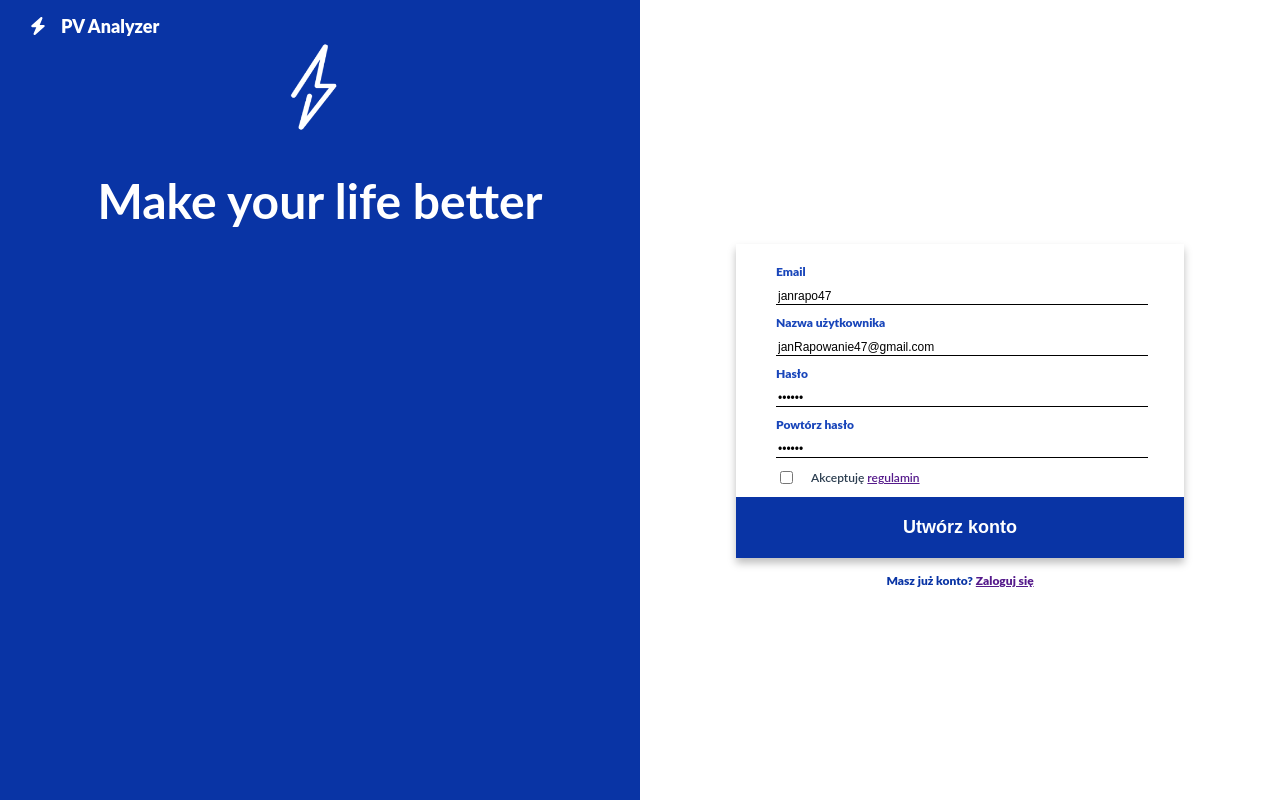
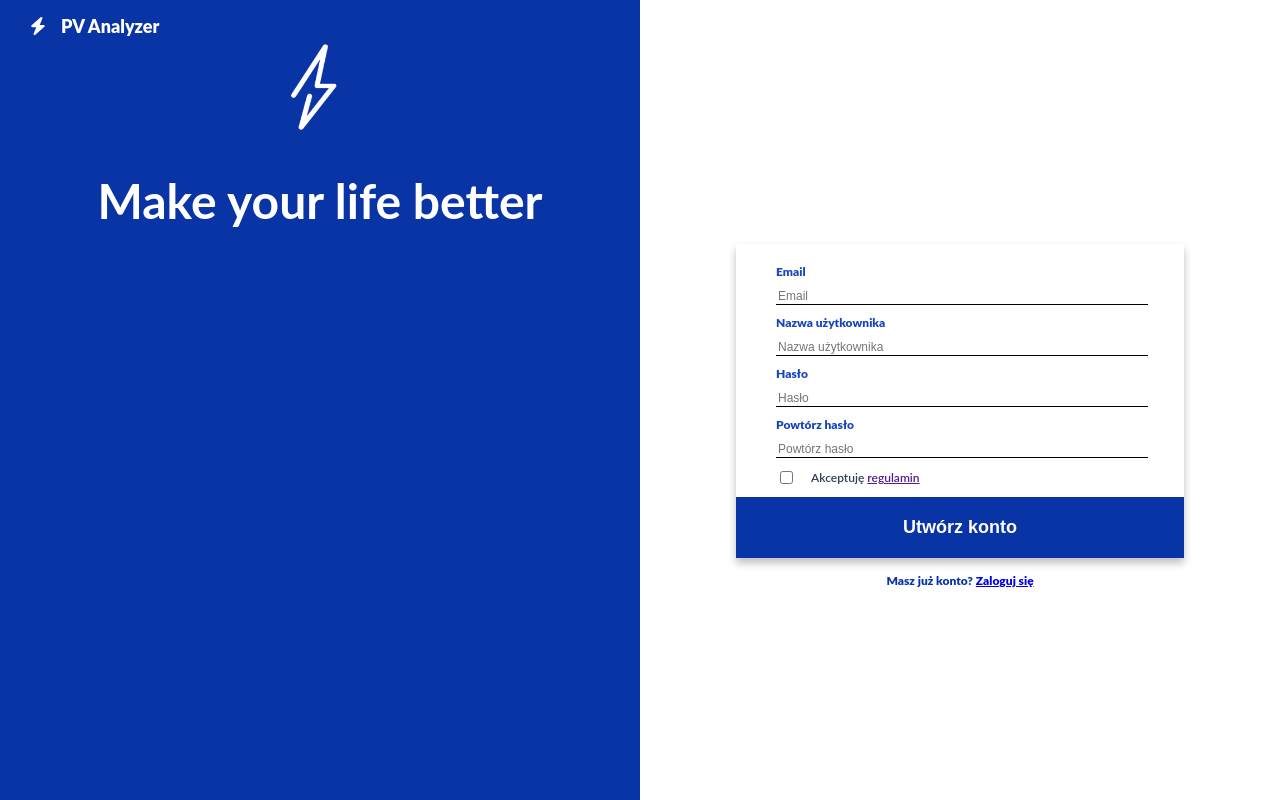
Before and after one commit to skni-kod/PVAnalyzer, a Vue app in the folder frontend-pvanalyzer/: page /register in a window 1280 px wide. Built offline with nearby package versions, Linux system fonts and the light colour scheme.

Commit message:
feat: register connect with api

```diff
--- a/frontend-pvanalyzer/src/pages/auth/LoginPage.vue
+++ b/frontend-pvanalyzer/src/pages/auth/LoginPage.vue
@@ -5,11 +5,23 @@
         <form @submit.prevent="siema">
           <div class="form-control">
             <label class="label-form" for="username">Nazwa użytkownika</label>
-                            <input class="input-form" type="text" id="username" placeholder="Email" v-model.trim="email" />
+            <input
+              class="input-form"
+              type="text"
+              id="username"
+              placeholder="Email"
+              v-model.trim="email"
+            />
           </div>
           <div class="form-control">
             <label class="label-form" for="password">Hasło </label>
-                            <input class="input-form" type="password" id="password" placeholder="Hasło" v-model.trim="password" />
+            <input
+              class="input-form"
+              type="password"
+              id="password"
+              placeholder="Hasło"
+              v-model.trim="password"
+            />
           </div>
         </form>
       </div>
@@ -19,90 +31,82 @@
     </div>
 
     <div class="bottom-text">
-                <span>Nie masz konta?  <a href="">Załóż konto</a></span>
+      <span>Nie masz konta? <router-link to="/register">Załóż konto</router-link></span>
     </div>
   </base-login-register>
 </template>
 
 <script>
 export default {
-data(){
-  return{
-    email: '',
-    password: '',
-    error: null
-  }
+  data() {
+    return {
+      email: "",
+      password: "",
+      error: null,
+    };
   },
 
-methods:{
-  // elo(){
-  //   console.log('Siema');
-  // },
-  siema(){
-    console.log('47 to jest pierdolony movement');
-  },
-  async submitForm(){
-    console.log('wbiło?');
+  methods: {
+    async submitForm() {
+      console.log("wbiło?");
       const actionPayload = {
         email: this.email,
         password: this.password,
       };
 
-    try{
-    await this.$store.dispatch('login', actionPayload);
-    console.log('Route to: ',this.$route.query.redirect);
-    const redirectUrl = '/' + (this.$route.query.redirect || 'dashboard');
-    console.log('redirect: ', redirectUrl);
+      try {
+        await this.$store.dispatch("login", actionPayload);
+        console.log("Route to: ", this.$route.query.redirect);
+        const redirectUrl = "/" + (this.$route.query.redirect || "dashboard");
+        console.log("Logowanie zakończone powodzeniem");
         this.$router.replace(redirectUrl);
-    }catch (err){
-      this.error = err.message
+      } catch (err) {
+        this.error = err.message;
       }
-  }
-}
-}
+    },
+  },
+};
 </script>
 
 <style scoped>
-.box{
+.box {
   box-shadow: 0 5px 8px rgba(0, 0, 0, 0.26);
   margin: 5% 15% 0 15%;
 }
 
-.content{
-
+.content {
   padding: 10px 40px 10px 40px;
-    background-color: #FFFFFF;
-
+  background-color: #ffffff;
 }
-.form-control{
+.form-control {
   margin: 15px 0 15px 0;
 }
-.label-form{
+.label-form {
   display: block;
-    color: #1845BA;
+  color: #1845ba;
   font-size: 12px;
   margin: 10px 0 10px 0;
 }
-.input-form{
+.input-form {
   font-size: 12px;
-    width:100%;
+  width: 100%;
   border: none;
   outline: none;
   border-bottom: 1px solid black;
 }
 
-.submit-button button{
+.submit-button button {
   width: 100%;
   text-align: center;
   padding: 20px 0 20px 0;
-    background-color: #0934A5;
-    color: #FFFFFF;
+  background-color: #0934a5;
+  color: #ffffff;
   font-size: 18px;
   font-weight: bold;
   border: none;
 }
 a:hover,
-a:active{
+a:active {
   color: #0044e2;
 }
 button:hover,
@@ -111,18 +115,18 @@ button:active {
   border-color: #0044e2;
 }
 
-.bottom-text{
+.bottom-text {
   padding-top: 11px;
   margin-left: 15%;
   margin-right: 15%;
   text-align: center;
 }
-.bottom-text span{
-    color: #0934A5;
+.bottom-text span {
+  color: #0934a5;
   font-size: 12px;
 }
 
-.form-control-checkbox label{
+.form-control-checkbox label {
   font-size: 16px;
   margin-left: 15px;
 }
--- a/frontend-pvanalyzer/src/pages/auth/RegisterPage.vue
+++ b/frontend-pvanalyzer/src/pages/auth/RegisterPage.vue
@@ -1,88 +1,206 @@
 <template>
   <base-login-register>
     <div class="box">
+      <form @submit.prevent="submitForm">
         <div class="content">
-                    <form action="">
           <div class="form-control">
             <label class="label-form" for="email">Email</label>
-                            <input class="input-form" type="text" id="email" value="janrapo47" />
+            <input
+              class="input-form"
+              type="text"
+              id="email"
+              placeholder="Email"
+              v-model.trim="email"
+            />
+            <p class="error-message" v-if="errors['emailE']">
+              Login jest wymagany
+            </p>
           </div>
           <div class="form-control">
             <label class="label-form" for="username">Nazwa użytkownika</label>
-                            <input class="input-form" type="text" id="username" value="janRapowanie47@gmail.com"/>
+            <input
+              class="input-form"
+              type="text"
+              id="username"
+              placeholder="Nazwa użytkownika"
+              v-model.trim="userName"
+            />
+            <p class="error-message" v-if="errors['userNameE']">
+              Nazwa użytkownika jest wymagana
+            </p>
           </div>
           <div class="form-control">
             <label class="label-form" for="password">Hasło </label>
-                            <input class="input-form" type="password" id="password" value="123456"/>
+            <input
+              class="input-form"
+              type="password"
+              id="password"
+              placeholder="Hasło"
+              v-model.trim="password"
+            />
+            <p class="error-message" v-if="errors['passwordE']">
+              Hasło jest wymagane
+            </p>
           </div>
           <div class="form-control">
-                            <label class="label-form" for="repeat-password">Powtórz hasło</label>
-                            <input class="input-form" type="password" id="repeat-password" value="123456"/>
+            <label class="label-form" for="repeat-password"
+              >Powtórz hasło</label
+            >
+            <input
+              class="input-form"
+              type="password"
+              id="repeat-password"
+              placeholder="Powtórz hasło"
+              v-model.trim="repeatPassword"
+            />
+            <p class="error-message" v-if="errors['repeatPasswordE']">
+              Hasło jest wymagane
+            </p>
           </div>
           <div class="form-control-checkbox">
-                            <input type="checkbox" id="statute" />
+            <input type="checkbox" id="statute" v-model="statute" />
             <label for="statute">Akceptuję <a href="">regulamin</a> </label>
+            <p class="error-message" v-if="errors['statuteE']">
+              Musisz zaakceptować regulamin
+            </p>
           </div>
-                    </form>
         </div>
         <div class="submit-button">
           <button>Utwórz konto</button>
         </div>
+      </form>
     </div>
 
     <div class="bottom-text">
-                <span>Masz już konto? <a href="">Zaloguj się</a></span>
+      <span
+        >Masz już konto?
+        <router-link to="/login">Zaloguj się</router-link></span
+      >
     </div>
   </base-login-register>
 </template>
 
 <script>
 export default {
+  setup() {},
+  data() {
+    return {
+      errors: {
+        emailE: "",
+        userNameE: "",
+        passwordE: "",
+        repeatPasswordE: "",
+        statuteE: "",
+      },
+      formIsOk: true,
+      email: "",
+      userName: "",
+      password: "",
+      repeatPassword: "",
+      statute: null,
+    };
+  },
+  computed: {},
+  methods: {
+    valitation() {
+      if (this.email == "") {
+        this.errors["emailE"] = "Email jest wymagany.";
+        this.formIsOk = false;
+      }
+      if (this.userName == "") {
+        this.errors["userNameE"] = "Nazwa użytkownika jest wymagana.";
+        this.formIsOk = false;
+      }
+      if (this.password == "") {
+        this.errors["passwordE"] = "Hasło jest wymagane.";
+        this.formIsOk = false;
+      }
+      if (this.repeatPassword == "") {
+        this.errors["repeatPasswordE"] = "Hasło jest wymagane.";
+        this.formIsOk = false;
+      }
+      if (this.statute === null) {
+        this.errors["statuteE"] = "Musisz akceptować regulamin";
+        this.formIsOk = false;
+      }
+    },
+    async submitForm() {
+      this.initErrors();
+      console.log("form rejestracji wysłany");
+      console.log(this.errors);
+      this.valitation();
 
+      if (this.formIsOk) {
+        console.log('walidacja przebiegła poprawnie');
+        const actionPayload = {
+          email: this.email,
+          name: this.userName,
+          password: this.password,
+          password_confirmation: this.repeatPassword,
+        };
+
+        try {
+         await this.$store.dispatch("register", actionPayload);
+         const redirectUrl = "/login";
+         this.$router.replace(redirectUrl);
+        }catch (err){
+          this.errors = err.message;
         }
+      }
+    },
+    initErrors() {
+      this.errors = {
+        emailE: "",
+        userNameE: "",
+        passwordE: "",
+        repeatPasswordE: "",
+        statuteE: "",
+      };
+      this.formIsOk = true;
+    },
+  },
+};
 </script>
 
 <style scoped>
-.box{
+.box {
   box-shadow: 0 5px 8px rgba(0, 0, 0, 0.26);
   margin: 5% 15% 0 15%;
 }
 
-.content{
-
+.content {
   padding: 10px 40px 10px 40px;
-    background-color: #FFFFFF;
-
+  background-color: #ffffff;
 }
-.form-control{
+.form-control {
   margin: 10px 0 10px 0;
 }
-.label-form{
+.label-form {
   display: block;
-    color: #1845BA;
+  color: #1845ba;
   font-size: 12px;
   margin: 5px 0 5px 0;
 }
-.input-form{
+.input-form {
   font-size: 12px;
-    width:100%;
+  width: 100%;
   border: none;
   outline: none;
   border-bottom: 1px solid black;
 }
 
-.submit-button button{
+.submit-button button {
   width: 100%;
   text-align: center;
   padding: 20px 0 20px 0;
-    background-color: #0934A5;
-    color: #FFFFFF;
+  background-color: #0934a5;
+  color: #ffffff;
   font-size: 18px;
   font-weight: bold;
   border: none;
 }
 a:hover,
-a:active{
+a:active {
   color: #0044e2;
 }
 button:hover,
@@ -90,22 +208,28 @@ button:active {
   background-color: #0044e2;
   border-color: #0044e2;
 }
+.error-message {
+  color: red;
+  font-size: 10px;
+  font-weight: 600;
+  margin-top: 5px;
+}
 
-.bottom-text{
+.bottom-text {
   padding-top: 11px;
   margin-left: 15%;
   margin-right: 15%;
   text-align: center;
 }
-.bottom-text span{
-    color: #0934A5;
+.bottom-text span {
+  color: #0934a5;
   font-size: 12px;
 }
-.form-control-checkbox{
+.form-control-checkbox {
   display: flex;
   align-items: center;
 }
-.form-control-checkbox label{
+.form-control-checkbox label {
   font-size: 12px;
   font-weight: 600;
   margin-left: 15px;
--- a/frontend-pvanalyzer/src/store/modules/auth/actions.js
+++ b/frontend-pvanalyzer/src/store/modules/auth/actions.js
@@ -1,17 +1,39 @@
 export default {
-  async regiser(context, payload) {
-    let url = "http://127.0.0.1:8000/api/register";
+  async register(context, payload){
+    let url = 'http://127.0.0.1:8000/api/register';
+
     const response = await fetch(url, {
       method: "POST",
       body: JSON.stringify({
+        name: payload.name,
         email: payload.email,
         password: payload.password,
+        password_confirmation: payload.password_confirmation
       }),
+      headers: {
+        "Content-Type": "application/json",
+      },
     });
+
     const responseData = await response.json();
+
+    if (!response.ok) {
+      const error = new Error(
+        responseData.message || "Failed to authenticate. Check your login data."
+      );
+      throw error;
+    }
+
+    localStorage.setItem("token", responseData.token);
+    localStorage.setItem("userId", responseData.user.id);
+
+    context.commit("setUser", {
+      userId: responseData.user.id,
+      userName: responseData.user.name,
+    });
+
     console.log(responseData);
   },
-
   async login(context, payload) {
     let url = "http://127.0.0.1:8000/api/login";
 
```
Lines whose indentation alone changed are shown as unchanged.
